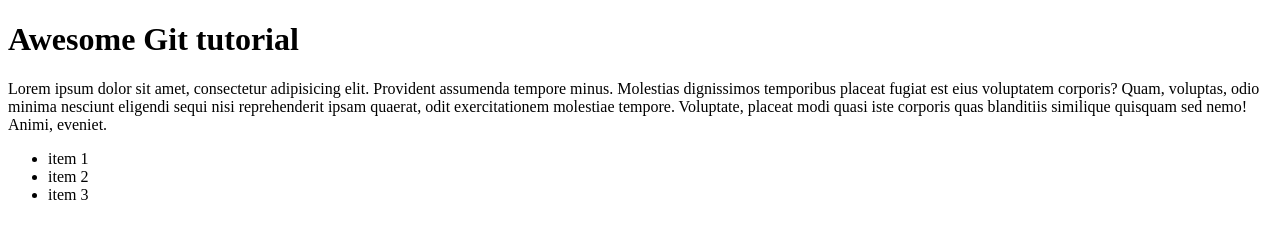
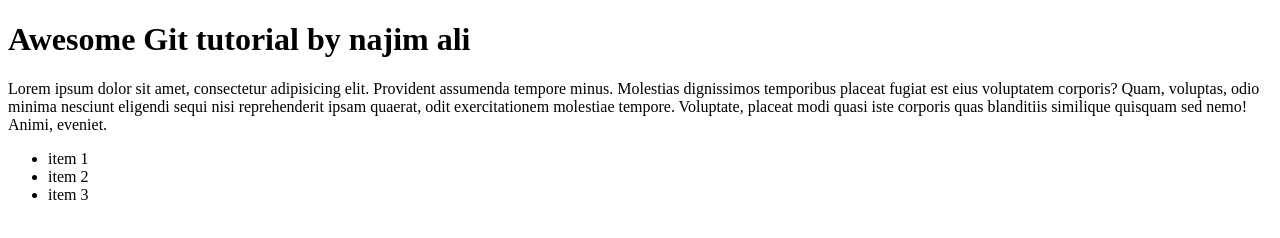
Before and after one commit to najimali/git-cheat-sheets, a plain HTML site: page index.html in a window 1280 px wide. Drawn offline with Linux system fonts and the light colour scheme.

Commit message:
by najim ali is added

```diff
--- a/index.html
+++ b/index.html
@@ -6,7 +6,7 @@
     <title>Git Tutorial</title>
 </head>
 <body>
-    <h1>Awesome Git tutorial  </h1>
+    <h1>Awesome Git tutorial by najim ali </h1>
     <p>Lorem ipsum dolor sit amet, consectetur adipisicing elit. Provident assumenda tempore minus. Molestias dignissimos temporibus placeat fugiat est eius voluptatem corporis? Quam, voluptas, odio minima nesciunt eligendi sequi nisi reprehenderit ipsam quaerat, odit exercitationem molestiae tempore. Voluptate, placeat modi quasi iste corporis quas blanditiis similique quisquam sed nemo! Animi, eveniet.
 
     </p>
```
